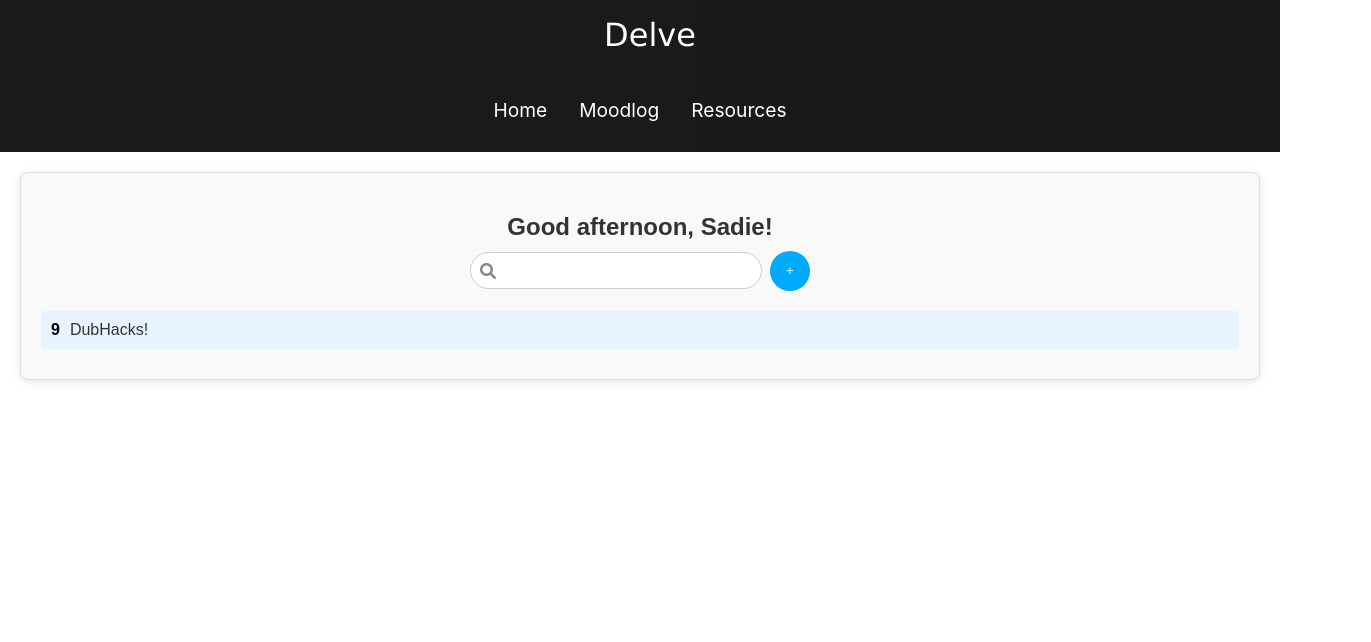
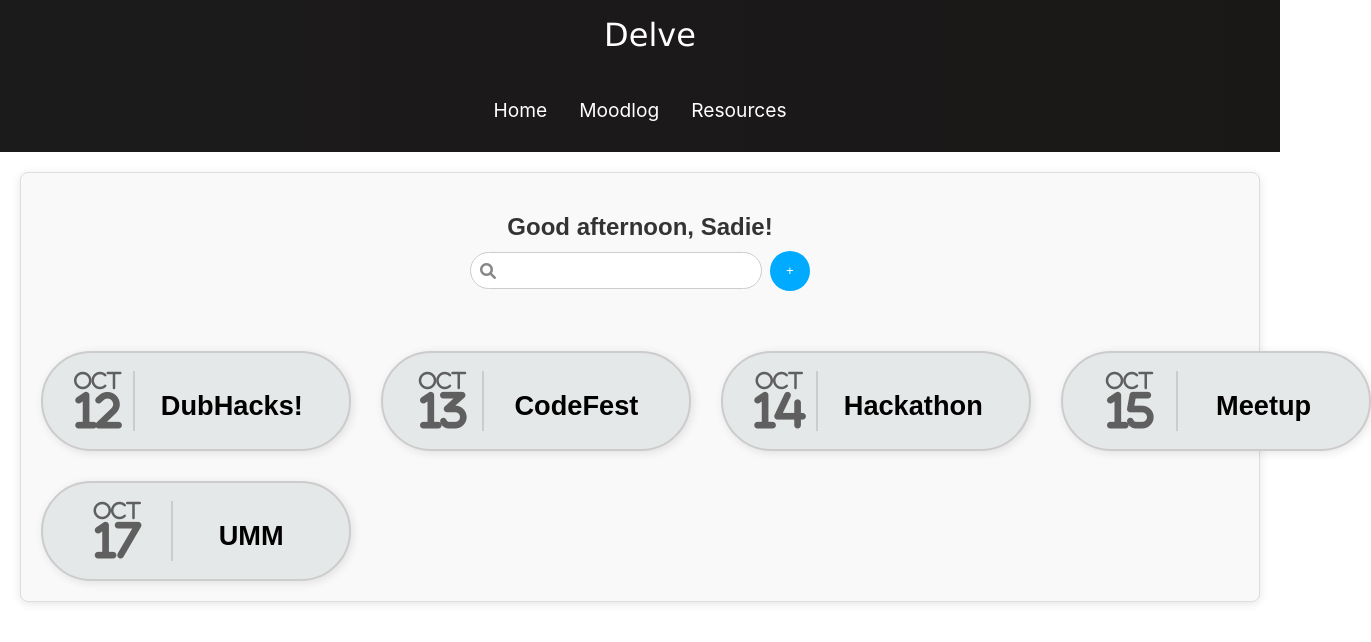
Before and after one commit to GaurangPP/delve, a React (Create React App) app in the folder delve-app/: page / in a window 1280 px wide. Shown: the top 642 px of the page, 1371 px wide, since content can reach past the window. Built offline with nearby package versions, Linux system fonts and the light colour scheme.

Commit message:
Finished journal cards

```diff
--- a/delve-app/src/components/JournalCard.css
+++ b/delve-app/src/components/JournalCard.css
@@ -0,0 +1,64 @@
+.card {
+    display: flex;
+    align-items: center;
+
+    justify-content: space-between;
+    background-color: #e5e8e8;
+    border-radius: 50px; /* Increase this value to make the corners more rounded */
+    padding: 20px;
+    width: 310px;
+    height: 100px;
+    border: 2px solid #ccc;
+    box-shadow: 2px 2px 10px rgba(0, 0, 0, 0.1);
+    cursor: pointer;
+    text-align: left;
+    transition: transform 0.2s ease;
+    overflow: hidden; /* Prevents overflow of content */
+  }
+
+  .separator {
+    width: 2px; /* Width of the vertical line */
+    height: 60px; /* Height of the line */
+    background-color: #ccc; /* Color of the line */
+  }
+
+
+  .card:hover {
+    transform: scale(1.05);
+    background-color: #d1d5d8;
+  }
+
+  .date {
+    display: flex;
+    flex-direction: column;
+    align-items: center;
+    font-family: 'FontAwesome', sans-serif;
+    color: #5f5f5f;
+    flex-grow: 1; /* Makes the date section grow to fill space */
+  }
+
+  .month {
+    font-size: 20px;
+  }
+
+  .day {
+    font-size: 40px;
+    font-weight: bold;
+  }
+
+  .title {
+    font-family: 'Arial', sans-serif;
+    font-size: 20px;
+    font-weight: bold;
+    color: #000;
+    word-wrap: break-word; /* Ensures long words break */
+    white-space: normal; /* Allows the text to wrap */
+    text-overflow: ellipsis; /* Optional, in case there's overflow */
+    font-size: calc(1.5vw + 1vh); /* Responsive font size */
+    margin-top: 10px;
+    flex-grow: 1; /* Makes sure it uses up available space */
+    padding: 0 15px; /* Horizontal padding for title */
+    align-items: center; /* Center vertically */
+    display: flex; /* Enable flexbox */
+    justify-content: center; /* Center horizontally */
+  }
--- a/delve-app/src/components/JournalCard.jsx
+++ b/delve-app/src/components/JournalCard.jsx
@@ -1,7 +1,15 @@
 import React from 'react'
+import './JournalCard.css'
 
-export const JournalCard = () => {
-  return (
-    <div>JournalCard</div>
-  )
+export const JournalCard = ({ month, date, event, onClick }) => {
+    return (
+    <button className="card" onClick={onClick}>
+      <div className="date">
+        <span className="month">{month.substring(0,3)}</span>
+        <span className="day">{date}</span>
+      </div>
+      <div className='separator' /> {/* Vertical line */}
+      <div className="title"> {event} </div>
+    </button>
+      );
 }
--- a/delve-app/src/components/Landing.css
+++ b/delve-app/src/components/Landing.css
@@ -23,6 +23,7 @@
   .search-container {
     display: flex;
     align-items: center;
+    margin-bottom: 60px;
   }
 
   .search-bar {
@@ -84,3 +85,14 @@
   .event-name {
     color: #333;
   }
+
+  .journal-list {
+    display: grid;
+    grid-template-columns: repeat(4, 1fr); /* Ensures 4 cards per row */
+    grid-gap: 30px; /* Adds space between the cards */
+    justify-content: space-between;
+  }
+
+  .journal-card {
+    margin: 0 20px; /* Adds horizontal space between individual cards */
+  }
--- a/delve-app/src/components/Landing.jsx
+++ b/delve-app/src/components/Landing.jsx
@@ -1,7 +1,39 @@
 import React from 'react';
 import './Landing.css';
+import { JournalCard } from './JournalCard';
+import { useState } from 'react';
+
+const events = [
+    { month: 'October', date: '12', event: 'DubHacks!' },
+    { month: 'October', date: '13', event: 'CodeFest' },
+    { month: 'October', date: '14', event: 'Hackathon' },
+    { month: 'October', date: '15', event: 'Meetup' },
+    { month: 'October', date: '17', event: 'UMM'},
+];
+
 
 export const Landing = () => {
+
+  const [input, setInput] = useState("");
+
+  const [filteredEvents, setFilteredEvents] = useState(events);
+
+
+  const handleChange = (value) => {
+    console.log(value)
+        setInput(value);
+        if (value === "") {
+            setFilteredEvents(events);
+          } else {
+        setFilteredEvents(events.filter((event) => {
+        const result =  event.event.toLowerCase() + " " + event.date.toLowerCase() + " " + event.month.toLowerCase();
+        const searchTermChars = value.toLowerCase().split('');
+        //console.log(result)
+        return searchTermChars.every((char) => result.includes(char));
+        //return result.includes(value.toLowerCase());
+      }))};
+  }
+
   return (
     <div className='landing-container'>
       <header className='header'>
@@ -9,18 +41,17 @@ export const Landing = () => {
         <div className='search-container'>
             <div className='search-bar'>
                 <i className='fas fa-search'></i>
-                <input type='text' />
+                <input type='text' value={input} onChange={(e) => handleChange(e.target.value)}/>
             </div>
             <button className='add-button'>+</button>
         </div>
       </header>
-      <div className='event-list'>
-        <div className='event-item'>
-          <span className='event-date'>9</span>
-          <span className='event-name'>DubHacks!</span>
-        </div>
-        {/* Add more event items here */}
+
+      <div className="journal-list">
+        {filteredEvents.map((event, index) => (
+          <JournalCard key={index} month = {event.month} date={event.date} event={event.event} />
+        ))}
       </div>
-    </div>
+      </div>
   );
 };
```
